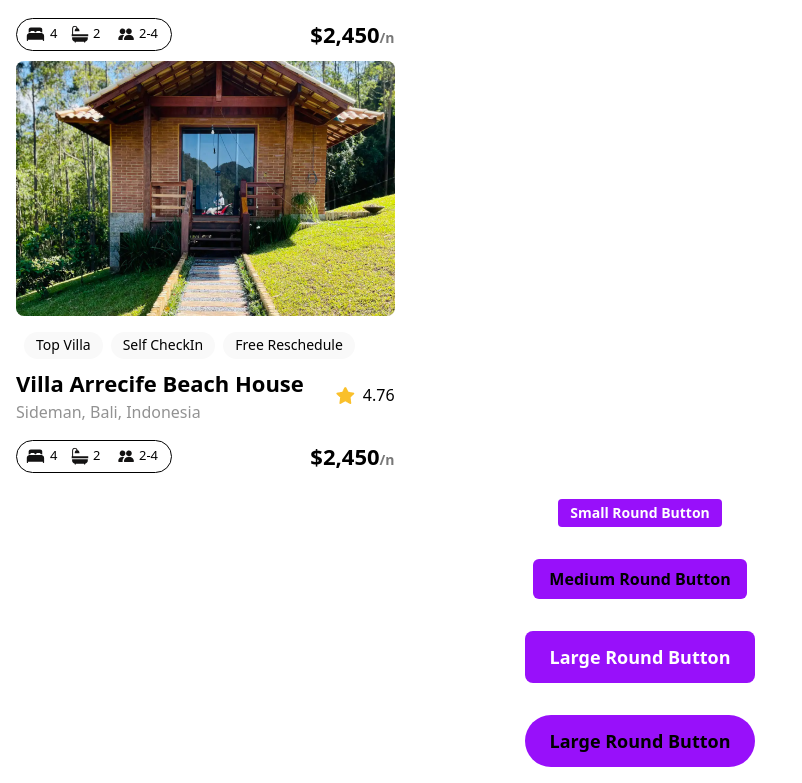
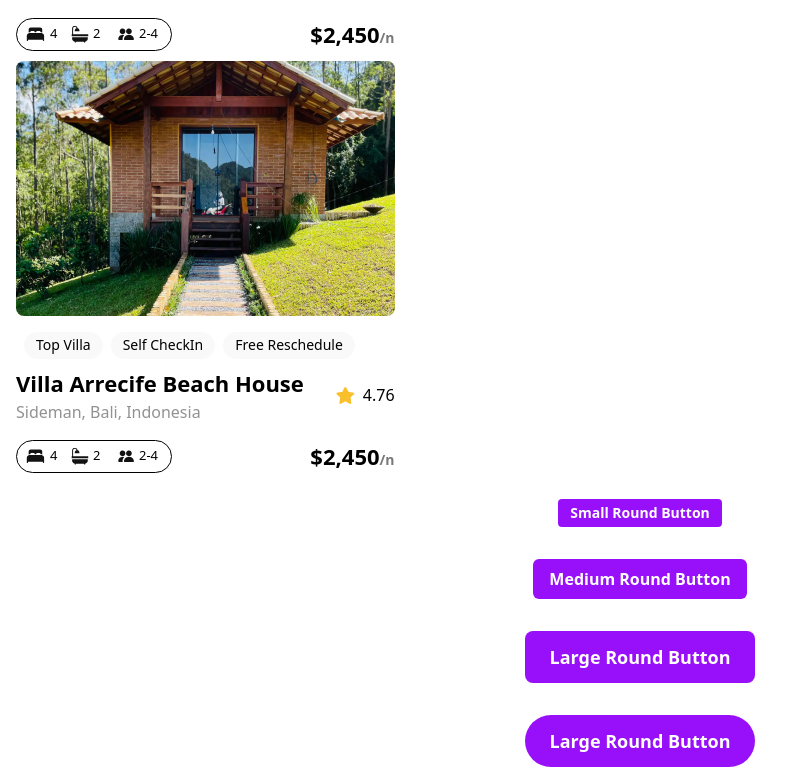
Before and after one commit to OryemaStephen/alx-project-0x00-setup, a Next.js app in the folder alx-project-0x00/: page /landing in a window 1280 px wide. Shown: the part 827-1610 px from the top of the page, without its empty margins (0-802 px from the left). Built offline with nearby package versions, Linux system fonts and the light colour scheme.

Commit message:
Updated styles prop

```diff
--- a/alx-project-0x00/components/Button.tsx
+++ b/alx-project-0x00/components/Button.tsx
@@ -27,7 +27,7 @@ const Button: React.FC<ButtonProps> = ({
   } ${sizeStyles[size]} ${shapeStyles[shape]}`;
 
   return (
-    <button onClick={onClick} style={styles} className={buttonStyles}>
+    <button onClick={onClick} styles={styles} className={buttonStyles}>
       {title}
     </button>
   );
--- a/alx-project-0x00/interfaces/index.ts
+++ b/alx-project-0x00/interfaces/index.ts
@@ -4,7 +4,7 @@ export interface PillProps {
 
 export interface ButtonProps {
   title: string;
-  styles: React.CSSProperties;
+  styles: string;
   onClick?: () => void;
   className?: string;
   size?: 'small' | 'medium' | 'large';
```
